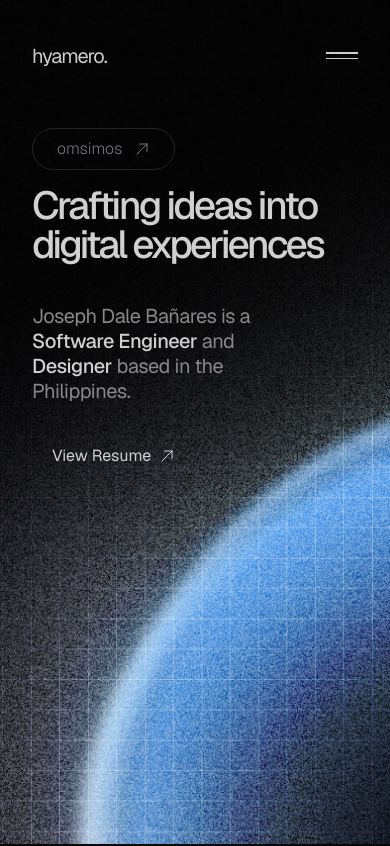
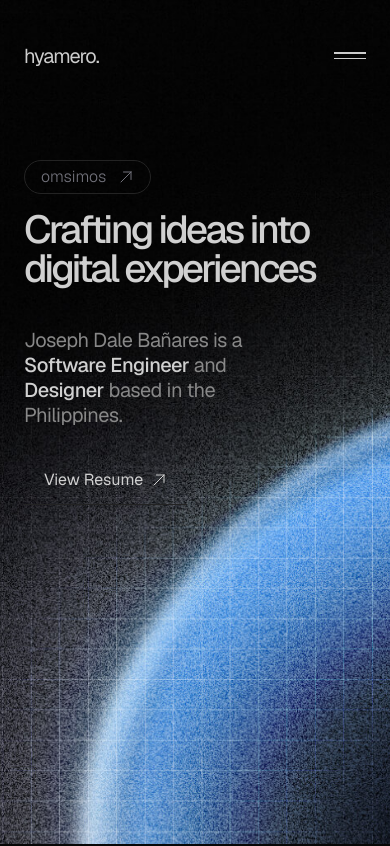
Before and after one commit to hyamero/portfolio, a Next.js app: page / in a window 390 px wide. Shown: the top 846 px of the page. Built offline with nearby package versions, Linux system fonts and the light colour scheme.

Commit message:
chore: fix hero responsiveness

```diff
--- a/src/components/sections/hero.tsx
+++ b/src/components/sections/hero.tsx
@@ -7,7 +7,7 @@ import starIcon from "/public/img/icons/star-icon.png";
 export default function Hero() {
   return (
     <section id="home" className="relative z-20">
-      <div className="container flex min-h-screen pb-10 pt-32 lg:pt-56">
+      <div className="container flex min-h-screen pb-10 pt-40 lg:pt-56">
         <div className="absolute left-0 top-0 z-[-1] h-full w-screen">
           <Image
             src={heroBg}
@@ -21,10 +21,10 @@ export default function Hero() {
           <div className="space-y-4">
             <div className="inline-block">
               <a
-                href="#"
+                href="https://github.com/omsimos"
                 target="_blank"
                 rel="noopener noreferrer"
-                className="flex items-center gap-3 rounded-full border border-border px-6 py-2 text-base font-light text-zinc-500 sm:text-lg md:text-xl"
+                className="flex items-center gap-3 rounded-full border border-border px-4 py-1 text-base font-light text-zinc-500 sm:text-lg md:px-6 md:py-2 md:text-xl"
               >
                 <p>omsimos</p>
                 <Icons.arrowUpRight />
--- a/tailwind.config.ts
+++ b/tailwind.config.ts
@@ -13,7 +13,7 @@ const config = {
     container: {
       center: true,
       padding: {
-        DEFAULT: "2rem",
+        DEFAULT: "1.5rem",
         "2xl": "0",
       },
       screens: {
```
